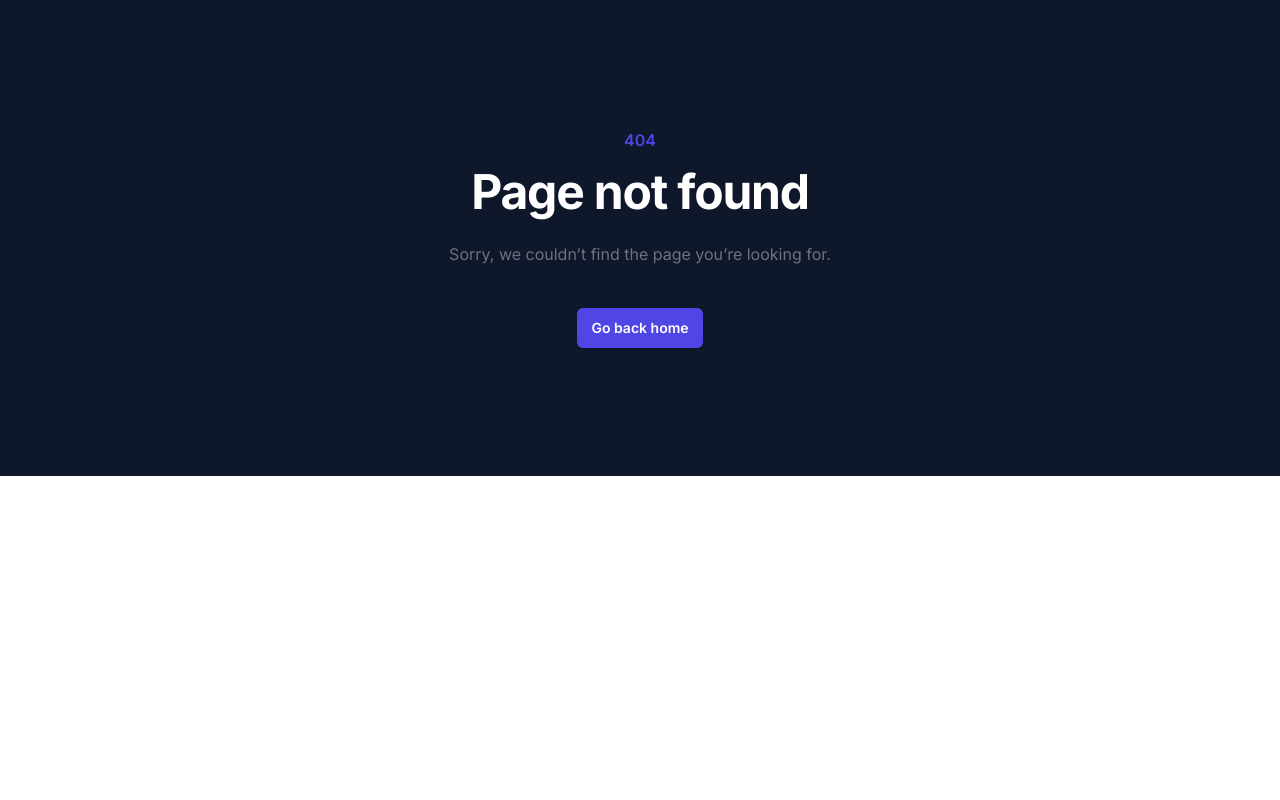
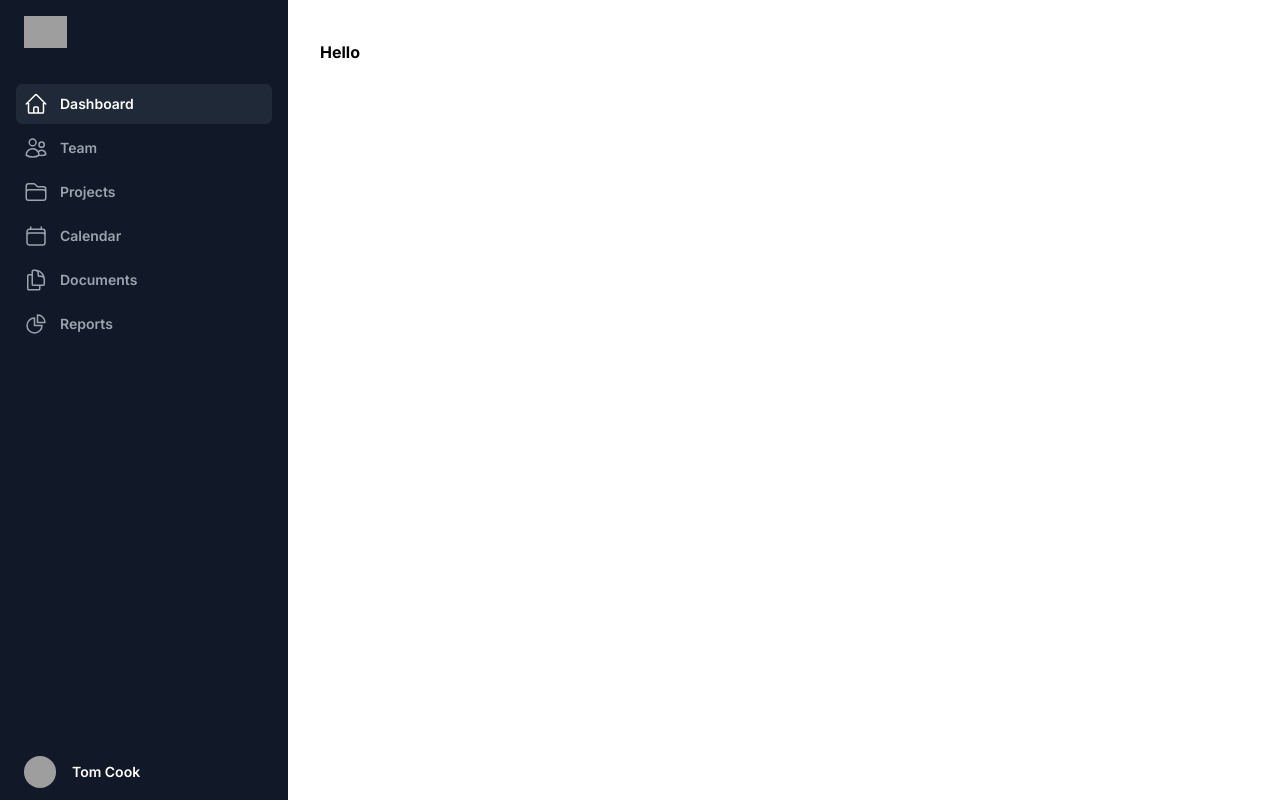
Before and after one commit to matthiebl/expense-app-3.0, a Next.js app: page /dashboard in a window 1280 px wide. Before the commit this address had no page. Built offline with nearby package versions, Linux system fonts and the light colour scheme; grey boxes are pictures that could not be loaded.

Commit message:
Add navigation sidebar to app and basic example page

```diff
--- /dev/null
+++ b/src/app/(authenticated)/dashboard/page.tsx
@@ -0,0 +1,3 @@
+export default function Dashboard() {
+    return <b>Hello</b>
+}
--- /dev/null
+++ b/src/app/(authenticated)/layout.tsx
@@ -0,0 +1,13 @@
+import { Navigation } from '@/components/Navigation'
+
+export default function SidebarLayout({ children }: { children: React.ReactNode }) {
+    return (
+        <>
+            <Navigation />
+
+            <main className='h-full bg-white py-10 lg:pl-72'>
+                <div className='px-4 sm:px-6 lg:px-8'>{children}</div>
+            </main>
+        </>
+    )
+}
--- a/src/app/layout.tsx
+++ b/src/app/layout.tsx
@@ -11,8 +11,8 @@ export const metadata: Metadata = {
 
 export default function RootLayout({ children }: { children: React.ReactNode }) {
     return (
-        <html lang='en'>
-            <body className={inter.className}>{children}</body>
+        <html lang='en' className='h-full bg-slate-900'>
+            <body className={`${inter.className} h-full`}>{children}</body>
         </html>
     )
 }
```
